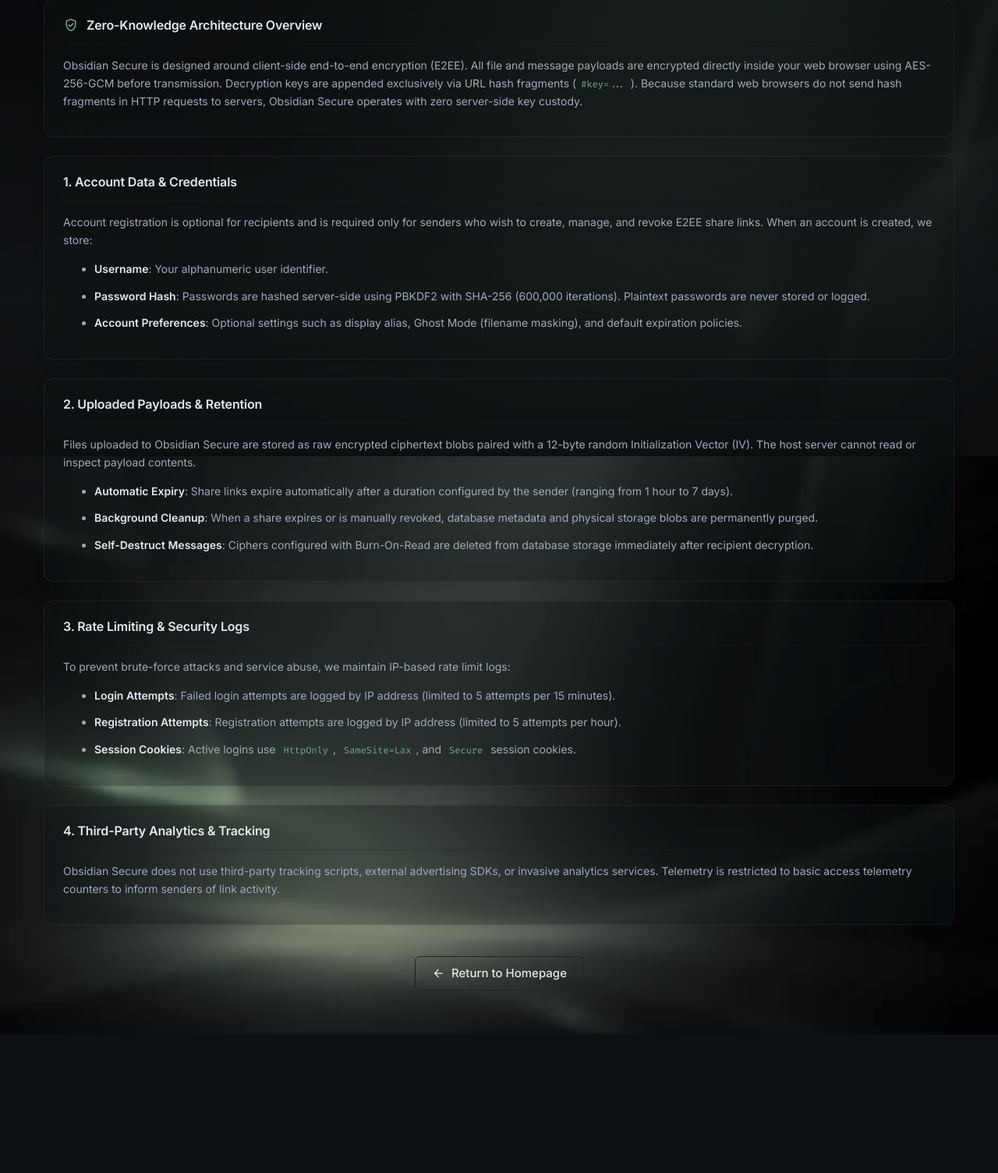
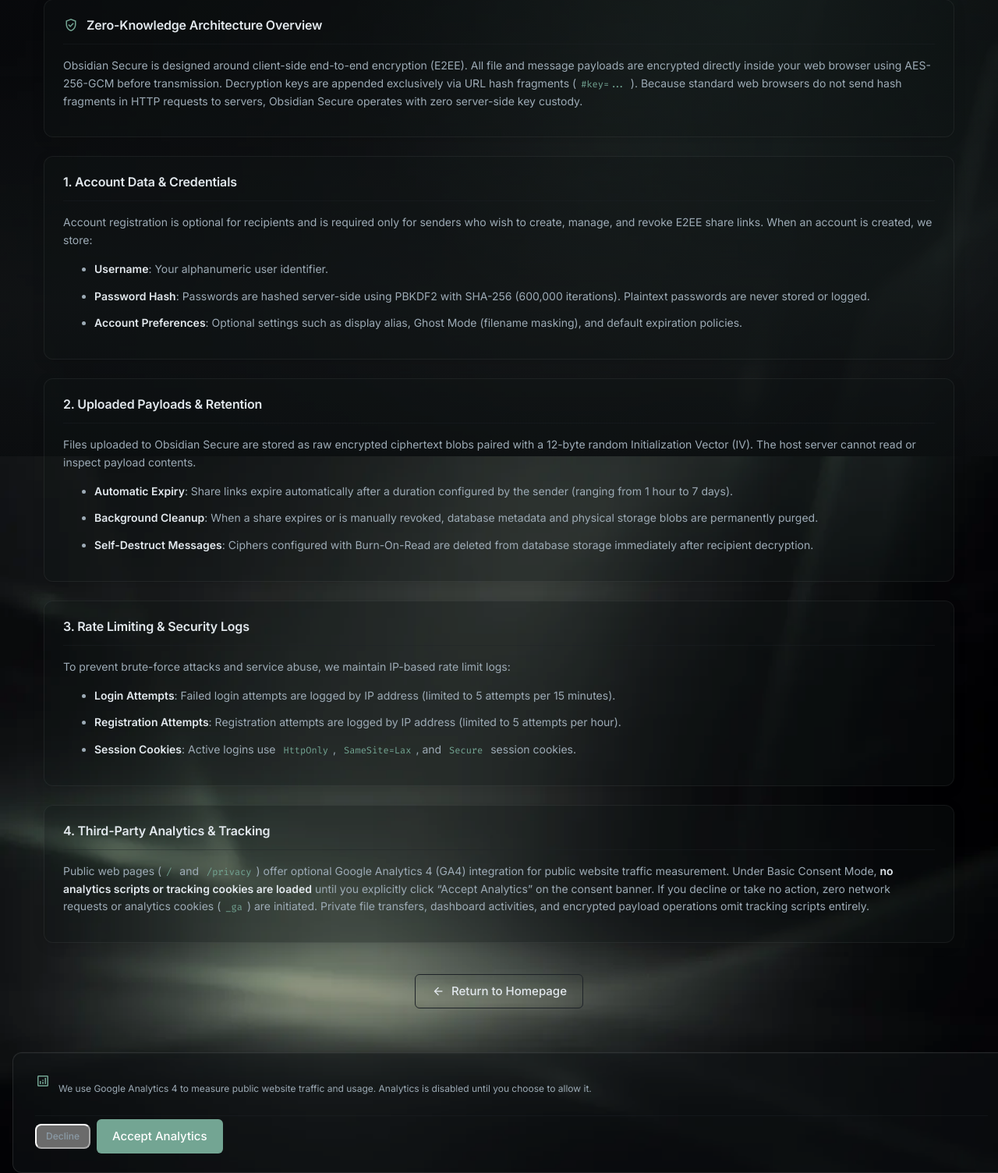
Before and after one commit to Tejas-Acharya-C/Obsidian-Secure, a Flask app: page /privacy in a window 1280 px wide. Shown: the part 215-1719 px from the top of the page at 78% size. Before the commit the page ends 1541 px from the top, so only its background shows below. Run offline with Flask 3, Linux system fonts and the light colour scheme.

Commit message:
feat(seo): implement privacy-first GA4 with Basic Consent Mode

```diff
--- a/templates/base.html
+++ b/templates/base.html
@@ -180,6 +180,77 @@
     <script src="/static/js/qrcode.min.js"></script>
     <script src="/static/js/app.js" defer></script>
     {% endblock %}
+
+    {% if request.path in ['/', '/privacy'] %}
+    <!-- Minimal Privacy-First Analytics Consent Banner -->
+    <div id="analytics-consent-banner" class="hidden fixed bottom-4 left-4 right-4 md:left-auto md:right-4 md:max-w-md z-50 p-4 rounded-xl surface-card border border-archival-border/80 shadow-2xl backdrop-blur-md">
+        <div class="flex flex-col gap-3">
+            <div class="flex items-start gap-2.5">
+                <span class="material-symbols-outlined text-sage text-xl shrink-0 mt-0.5" aria-hidden="true">analytics</span>
+                <p class="text-xs sm:text-sm text-ink-secondary leading-relaxed">
+                    We use Google Analytics 4 to measure public website traffic and usage. Analytics is disabled until you choose to allow it.
+                </p>
+            </div>
+            <div class="flex items-center justify-end gap-2 pt-1 border-t border-archival-border/40">
+                <button type="button" id="btn-consent-decline" class="px-3 py-1.5 rounded-lg text-xs font-medium text-ink-muted hover:text-ink-primary hover:bg-archival-bg/60 transition-colors">
+                    Decline
+                </button>
+                <button type="button" id="btn-consent-accept" class="btn-primary py-1.5 px-3 text-xs">
+                    Accept Analytics
+                </button>
+            </div>
+        </div>
+    </div>
+    <script>
+    (function() {
+        var MEASUREMENT_ID = 'G-7W7MZ9QLCW';
+        var banner = document.getElementById('analytics-consent-banner');
+        var savedConsent = localStorage.getItem('obsidian_ga_consent');
+
+        function loadGA4() {
+            if (window.ga4Loaded) return;
+            window.ga4Loaded = true;
+
+            var script = document.createElement('script');
+            script.async = true;
+            script.src = 'https://www.googletagmanager.com/gtag/js?id=' + MEASUREMENT_ID;
+            document.head.appendChild(script);
+
+            window.dataLayer = window.dataLayer || [];
+            function gtag(){ dataLayer.push(arguments); }
+            window.gtag = gtag;
+
+            gtag('js', new Date());
+            gtag('config', MEASUREMENT_ID);
+        }
+
+        // BASIC CONSENT MODE: load GA4 ONLY if consent was explicitly granted previously
+        if (savedConsent === 'granted') {
+            loadGA4();
+        } else if (!savedConsent && banner) {
+            banner.classList.remove('hidden');
+        }
+
+        var acceptBtn = document.getElementById('btn-consent-accept');
+        var declineBtn = document.getElementById('btn-consent-decline');
+
+        if (acceptBtn) {
+            acceptBtn.addEventListener('click', function() {
+                localStorage.setItem('obsidian_ga_consent', 'granted');
+                loadGA4();
+                if (banner) banner.classList.add('hidden');
+            });
+        }
+
+        if (declineBtn) {
+            declineBtn.addEventListener('click', function() {
+                localStorage.setItem('obsidian_ga_consent', 'denied');
+                if (banner) banner.classList.add('hidden');
+            });
+        }
+    })();
+    </script>
+    {% endif %}
 </body>
 
 </html>
--- a/templates/privacy.html
+++ b/templates/privacy.html
@@ -71,7 +71,7 @@
     <div class="surface-card surface-card--secondary p-6 sm:p-7 rounded-xl border border-archival-border/60 shadow-lg">
         <h2 class="text-base sm:text-lg font-semibold text-ink-primary border-b border-archival-border/40 pb-3 mb-4">4. Third-Party Analytics &amp; Tracking</h2>
         <p class="text-sm sm:text-[15px] text-ink-secondary leading-relaxed">
-            Obsidian Secure does not use third-party tracking scripts, external advertising SDKs, or invasive analytics services. Telemetry is restricted to basic access telemetry counters to inform senders of link activity.
+            Public web pages (<code class="text-sage font-mono text-xs sm:text-sm bg-archival-bg/60 px-1.5 py-0.5 rounded">/</code> and <code class="text-sage font-mono text-xs sm:text-sm bg-archival-bg/60 px-1.5 py-0.5 rounded">/privacy</code>) offer optional Google Analytics 4 (GA4) integration for public website traffic measurement. Under Basic Consent Mode, <strong class="text-ink-primary">no analytics scripts or tracking cookies are loaded</strong> until you explicitly click &ldquo;Accept Analytics&rdquo; on the consent banner. If you decline or take no action, zero network requests or analytics cookies (<code class="text-sage font-mono text-xs sm:text-sm bg-archival-bg/60 px-1.5 py-0.5 rounded">_ga</code>) are initiated. Private file transfers, dashboard activities, and encrypted payload operations omit tracking scripts entirely.
         </p>
     </div>
 
```
Also changed, not shown: tests/test_seo.py (+21 -0 lines).
